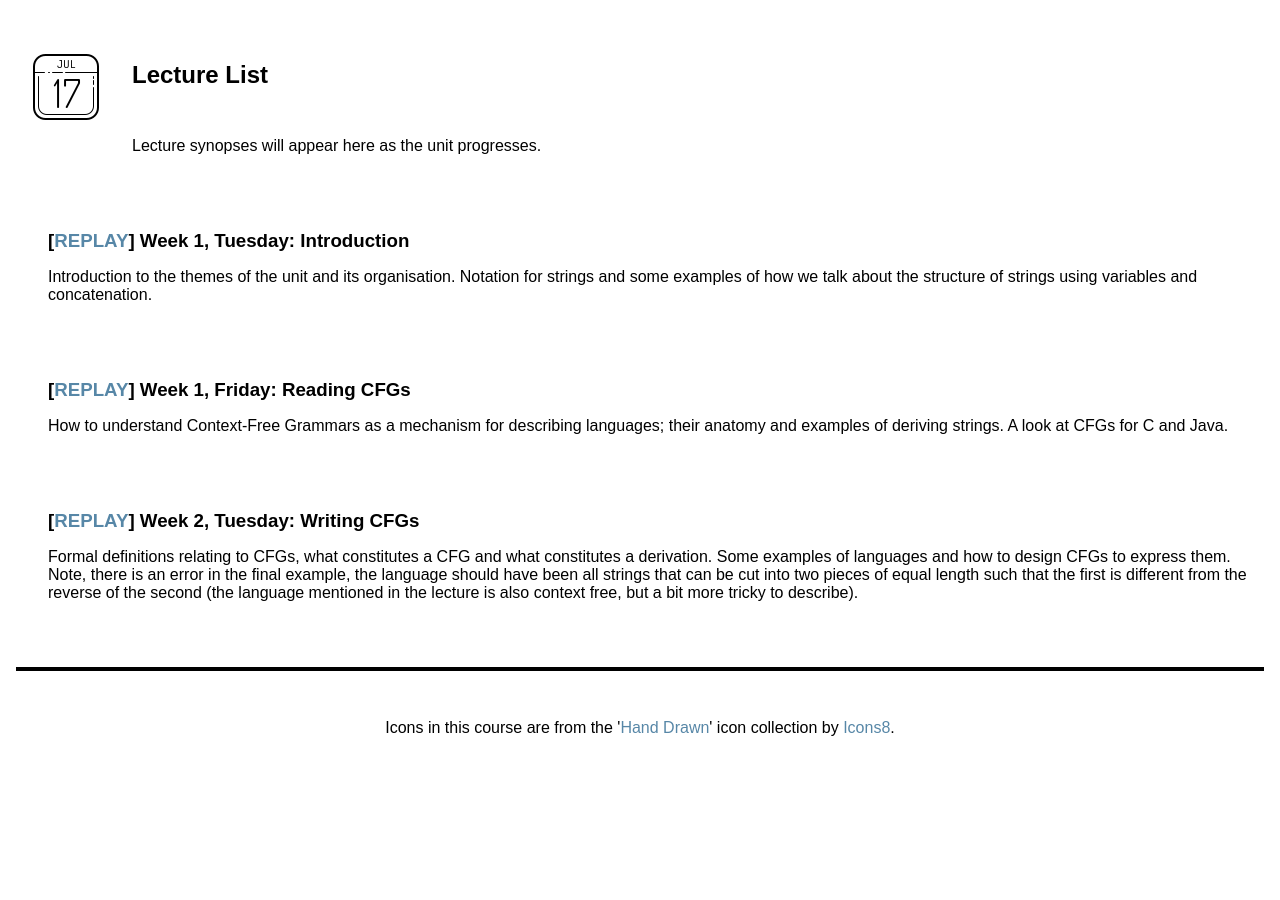
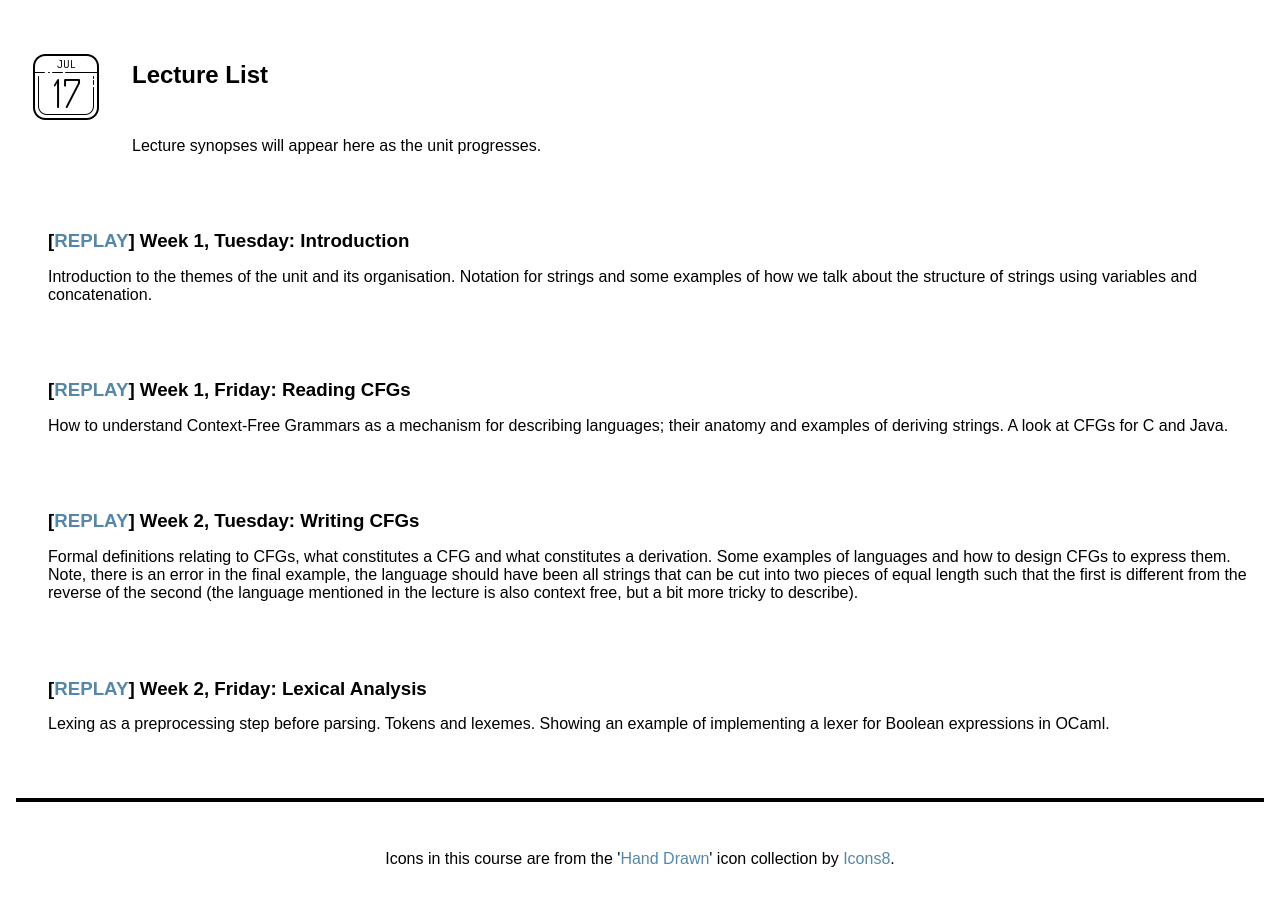
Before and after one commit to uob-coms20007/webpages, a Jekyll site: the page built from schedule.md, in a window 1280 px wide and 900 px high, scrolled down 733 px. Built offline with Jekyll 4.4.1, drawn with Linux system fonts in a browser that asks for light colours; nearby versions of some CDN libraries; before the commit the page ends 1502 px from its top, so only the background shows below that.

Commit message:
lecture 4

```diff
--- a/_data/lectures.yml
+++ b/_data/lectures.yml
@@ -15,6 +15,10 @@
 - title: Writing CFGs
   description: Formal definitions relating to CFGs, what constitutes a CFG and what constitutes a derivation.  Some examples of languages and how to design CFGs to express them.  Note, there is an error in the final example, the language should have been all strings that can be cut into two pieces of equal length such that the first is different from the reverse of the second (the language mentioned in the lecture is also context free, but a bit more tricky to describe).
   replay: https://mediasite.bris.ac.uk/Mediasite/Play/613833b9bd6a4192aa3821f08b2157441d
+
+- title: Lexical Analysis
+  description: Lexing as a preprocessing step before parsing.  Tokens and lexemes.  Showing an example of implementing a lexer for Boolean expressions in OCaml.
+  replay: https://mediasite.bris.ac.uk/Mediasite/Play/5136864364404ef8831644fcb5f4e7c11d
 
 # - title: Introduction
 #   description: Introduction to the themes of the unit and how the unit runs.  Strings, concrete syntax and a preview of context-free string grammars.
```
